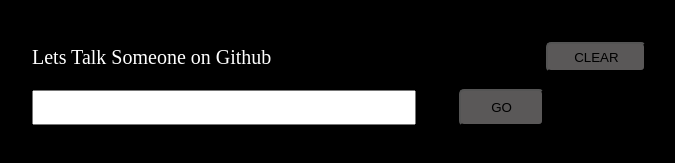
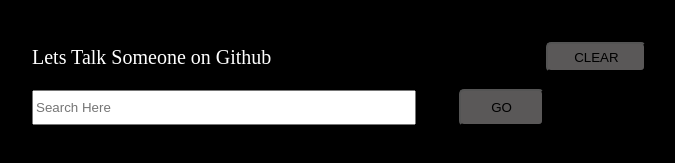
Before and after one commit to onkarkotmire/Github_finder, a plain HTML site: page index.html in a window 1280 px wide. Shown: the part 43-206 px from the top of the page, without its empty margins (96-771 px from the left). Drawn offline with Linux system fonts and the light colour scheme.

Commit message:
Update index.html

```diff
--- a/index.html
+++ b/index.html
@@ -109,7 +109,7 @@
             <button id="clear_button">CLEAR</button>
         </div>
         <div class="input_container">
-            <input type="text" id="input">
+            <input type="text" id="input" placeholder="Search Here">
             <button style="height: 37px; width: 85px;" id="go_button">GO</button>
         </div>
 
```
